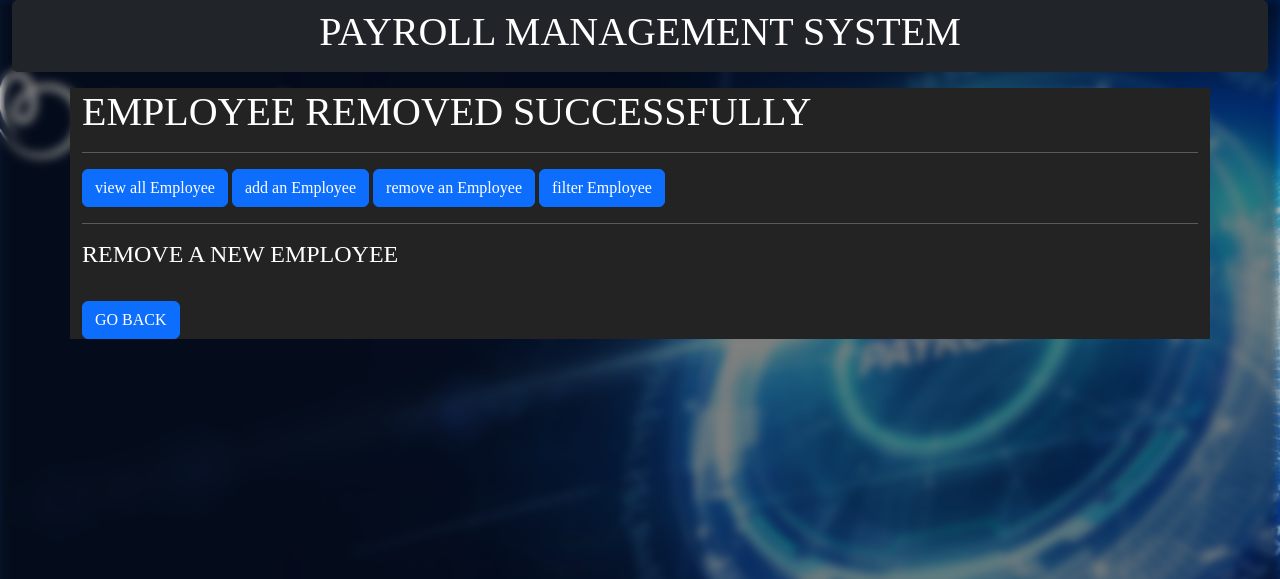
After one commit to sarthakNegi-7777/Payroll_Management_System_Final, a Django app: page /emp_removed_success/ in a window 1280 px wide. The commit adds this page. Shown: the top 579 px of the page. Run offline with Django 4.2, Linux system fonts and the light colour scheme.

```diff
--- a/Emplyee_app/templates/emp_added_success.html
+++ b/Emplyee_app/templates/emp_added_success.html
@@ -4,7 +4,7 @@
 {% block body%}
 
 <h4>ADD A NEW EMPLOYEE</h4>
-<a class="btn btn-primary btn-group-lg mt-4" href="/add_emp" role="button">add a new Employee</a>
+<a class="btn btn-primary" href="/add_emp" role="button">Go Back</a>
 
 
 {%endblock%}
--- /dev/null
+++ b/Emplyee_app/templates/emp_removed_success.html
@@ -0,0 +1,10 @@
+{% extends 'base.html' %}
+{% block title %} employee added successfully{% endblock%}
+{%block heading%}EMPLOYEE REMOVED SUCCESSFULLY {%endblock%}
+{% block body%}
+
+<h4>REMOVE A NEW EMPLOYEE</h4>
+<a class="btn btn-primary btn-group-lg mt-4" href="/remove_emp" role="button">GO BACK</a>
+
+
+{%endblock%}
--- a/Emplyee_app/urls.py
+++ b/Emplyee_app/urls.py
@@ -9,6 +9,7 @@ urlpatterns = [
     path('remove_emp/<int:emp_id>',views.remove_emp, name = 'remove_emp'),
     path('filter_emp',views.filter_emp, name = 'filter_emp'),
 
-     path('emp_added_success/', views.emp_added_success, name='emp_added_success'),
+    path('emp_added_success/', views.emp_added_success, name='emp_added_success'),
+    path('emp_removed_success/', views.emp_removed_success, name='emp_removed_success'),
 
 ]
--- a/Emplyee_app/views.py
+++ b/Emplyee_app/views.py
@@ -42,12 +42,15 @@ def add_emp(request):
 def emp_added_success(request):
     return render(request, 'emp_added_success.html')
 
+
+
 def remove_emp(request,emp_id = 0):
     if emp_id:
         try:
             emp_to_be_removed = Employee.objects.get(id = emp_id)
             emp_to_be_removed.delete()
-            return HttpResponse("employee removed Successfully")
+            # return HttpResponse("employee removed Successfully")
+            return redirect('emp_removed_success')
 
         except:
             return HttpResponse("Please enter a valid employee id")
@@ -59,6 +62,9 @@ def remove_emp(request,emp_id = 0):
     }
 
     return render(request,'remove_emp.html',context)
+
+def emp_removed_success(request):
+    return render(request, 'emp_removed_success.html')
 
 
 def filter_emp(request):
```
Also changed, not shown: db.sqlite3.
